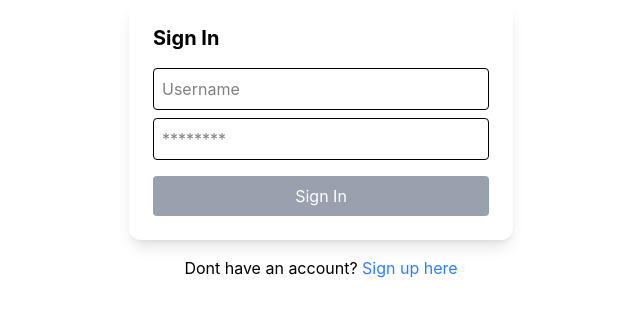
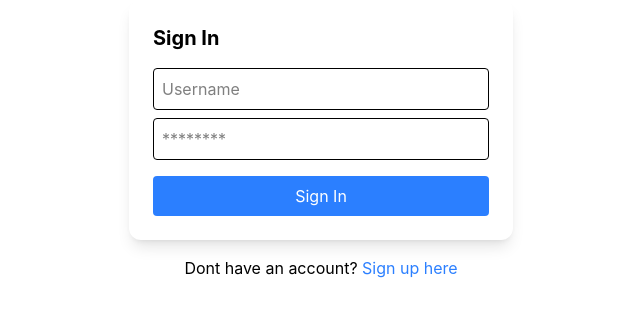
Before and after one commit to Hohlfuss/zorrodidit, a Vue app in the folder frontend/: page /login in a window 1280 px wide. Shown: the top 316 px of the page, without its empty margins (319-959 px from the left). Built offline with nearby package versions, Linux system fonts and the light colour scheme.

Commit message:
isSubmitting muutettu booleaniksi

```diff
--- a/frontend/src/components/LoginForm.vue
+++ b/frontend/src/components/LoginForm.vue
@@ -27,7 +27,7 @@ import { reactive, ref } from "vue";
 
 const payload = reactive({ username: "", password: ""});
 const errorMessage = ref("");
-const isSubmitting = ref("");
+const isSubmitting = ref(false);
 
 const handleLogin = async () => {
   errorMessage.value = "";
```
